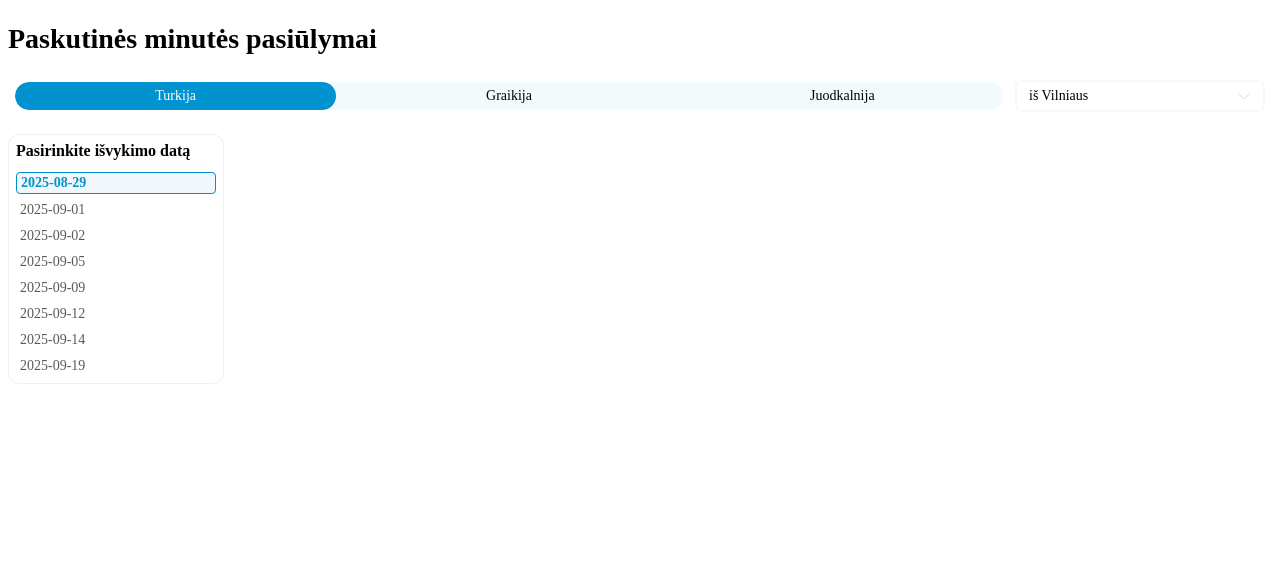
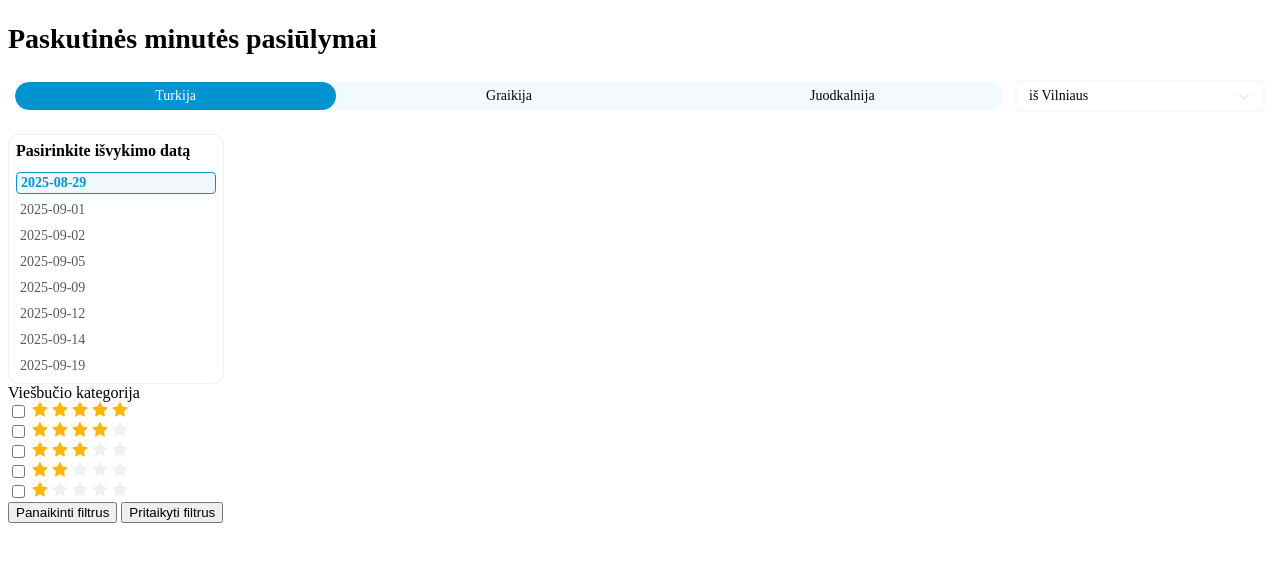
Before and after one commit to ct-balt/offers-hotel-incentive, a website: page src/index.html in a window 1280 px wide. Drawn offline with Linux system fonts and the light colour scheme; no server answers.

Commit message:
filters and other changes

```diff
--- a/src/index.html
+++ b/src/index.html
@@ -9,6 +9,10 @@
     <link rel="stylesheet" href="widgets/topSelector/topSelector.css" />
     <link rel="stylesheet" href="widgets/dateSelector/dateSelector.css" />
     <link rel="stylesheet" href="widgets/banner/banner.css" />
+    <link rel="stylesheet" href="widgets/sideSelector/sideSelector.css" />
+    <link
+      rel="stylesheet"
+      href="widgets/hotelCategorySelector/hotelCategorySelector.css" />
   </head>
   <body>
     <section class="offers-incentive">
@@ -34,9 +38,32 @@
         </div>
       </div>
       <div class="offers-wrapper">
-        <div class="date-selector">
-          <span>Pasirinkite išvykimo datą</span>
-          <div class="date-items"></div>
+        <div class="side-selector">
+          <div class="wrapper">
+            <div class="date-selector">
+              <span>Pasirinkite išvykimo datą</span>
+              <div class="date-items"></div>
+            </div>
+            <div class="separator"></div>
+            <div class="hotel-category">
+              <span>Viešbučio kategorija</span>
+              <div class="items"></div>
+            </div>
+            <div class="buttons">
+              <button
+                type="button"
+                class="remove-filters"
+                onclick="removeFilters()">
+                Panaikinti filtrus
+              </button>
+              <button
+                type="button"
+                class="submit-filters"
+                onclick="applyFilters()">
+                Pritaikyti filtrus
+              </button>
+            </div>
+          </div>
         </div>
       </div>
     </section>
@@ -261,7 +288,9 @@
     </script>
     <script src="index.js"></script>
     <script src="widgets/topSelector/topSelector.js"></script>
+    <script src="widgets/sideSelector/sideSelector.js"></script>
     <script src="widgets/dateSelector/dateSelector.js"></script>
+    <script src="widgets/hotelCategorySelector/hotelCategorySelector.js"></script>
     <script src="scripts/helpers.js"></script>
     <script src="constants/departuresConstants.js"></script>
     <script src="constants/destinationsConstants.js"></script>
```
